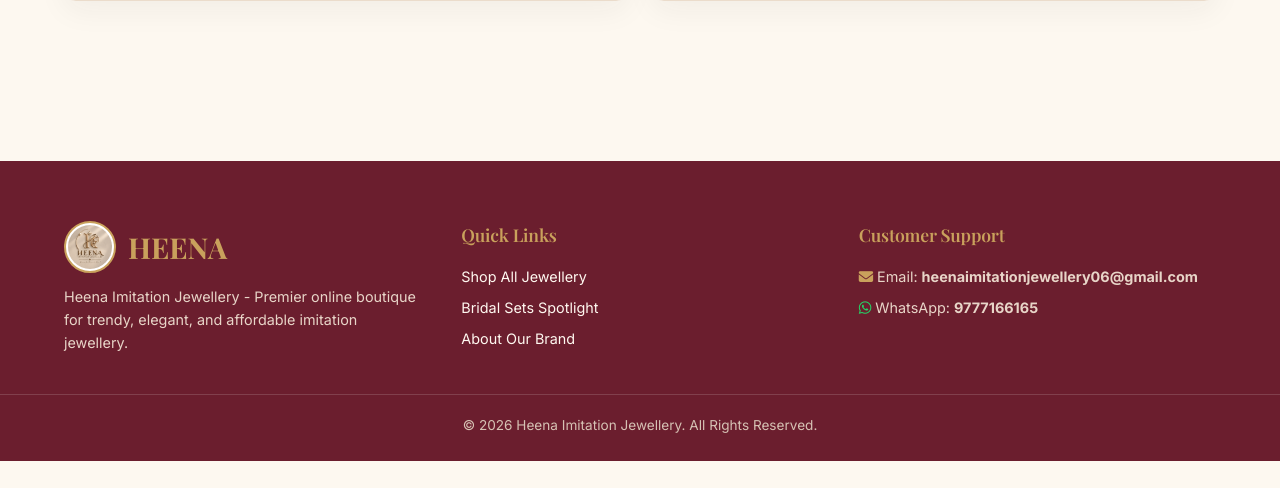
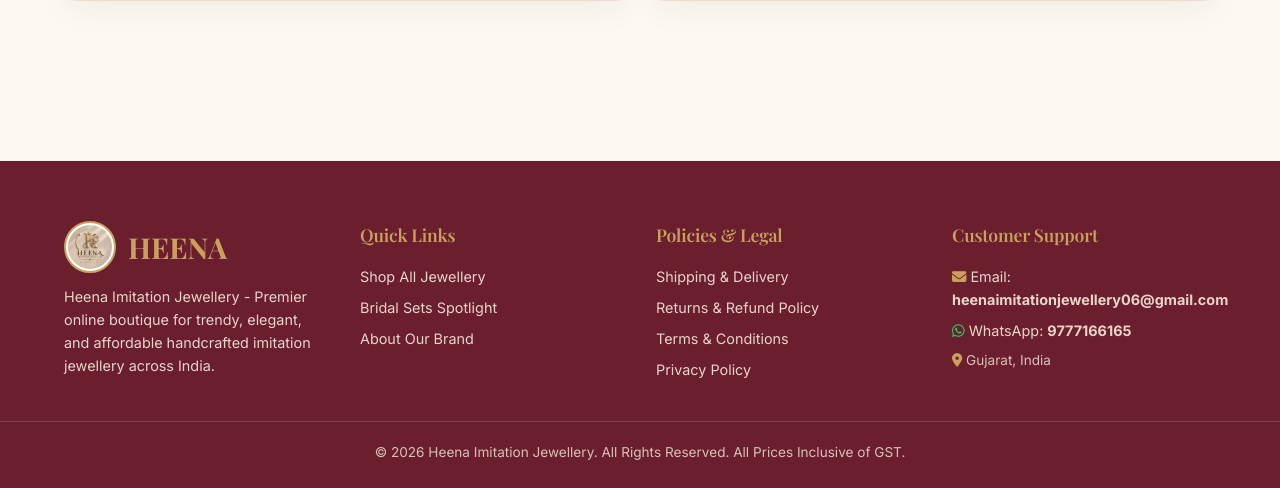
Before and after one commit to heenaimitationjewellery006/heena-imitaion-jewellery, a Flask app: page / in a window 1280 px wide. Shown: the part 2297-2785 px from the top of the page. Before the commit the page ends 2758 px from the top, so only its background shows below. Run offline with Flask 2, Linux system fonts and the light colour scheme; data that the repository does not hold is empty; some libraries are stand-ins or nearby versions; some web fonts are replaced.

Commit message:
Update delivery charge: Rs. 40 below Rs. 500, free above Rs. 500; add Razorpay compliance policies

```diff
--- a/app.py
+++ b/app.py
@@ -1934,9 +1934,10 @@
     customer = data.get('customer', {})
     subtotal = float(data.get('subtotal', 0))
     discount = float(data.get('discount', 0))
-    tax = round((subtotal - discount) * 0.03, 2)
-    shipping = 0 if subtotal >= 999 else 99
-    total = round(subtotal - discount + tax + shipping, 2)
+    net_subtotal = max(0.0, subtotal - discount)
+    tax = 0.0  # Prices inclusive of all taxes
+    shipping = 40.0 if net_subtotal < 500 else 0.0
+    total = round(net_subtotal + tax + shipping, 2)
     payment_method = data.get('payment_method', 'Razorpay / UPI')
     is_cod = 'COD' in payment_method.upper() or 'CASH ON DELIVERY' in payment_method.upper()
     payment_status = 'Pending (COD)' if is_cod else 'Paid'
--- a/static/js/app.js
+++ b/static/js/app.js
@@ -606,7 +606,7 @@
   `).join('');
 
   const subtotal = state.cart.reduce((sum, item) => sum + (item.price * item.qty), 0);
-  const freeShipGap = Math.max(0, 999 - subtotal);
+  const freeShipGap = Math.max(0, 500 - subtotal);
 
   footer.innerHTML = `
     ${freeShipGap > 0 ? `<p style="font-size: 0.8rem; color: var(--brand-maroon); font-weight: 600; text-align: center; margin-bottom: 10px;">Add ₹${freeShipGap} more for FREE Delivery!</p>` : `<p style="font-size: 0.8rem; color: #27AE60; font-weight: 700; text-align: center; margin-bottom: 10px;">🎉 FREE Delivery Unlocked!</p>`}
@@ -707,9 +707,10 @@
 
   const subtotal = state.cart.reduce((sum, item) => sum + (item.price * item.qty), 0);
   const discount = state.activeCoupon ? state.activeCoupon.discount_amount : 0;
-  const tax = roundVal((subtotal - discount) * 0.03);
-  const shipping = subtotal >= 999 ? 0 : 99;
-  const total = roundVal(subtotal - discount + tax + shipping);
+  const netSubtotal = Math.max(0, subtotal - discount);
+  const shipping = netSubtotal < 500 ? 40 : 0;
+  const tax = 0; // Prices inclusive of all taxes
+  const total = roundVal(netSubtotal + tax + shipping);
 
   if (state.user) {
     const emailEl = document.getElementById('chkEmail');
@@ -728,8 +729,8 @@
   totalsContainer.innerHTML = `
     <div style="display: flex; justify-content: space-between; font-size: 0.9rem; margin-bottom: 6px;"><span>Subtotal</span><span>₹${subtotal.toLocaleString('en-IN')}</span></div>
     ${discount > 0 ? `<div style="display: flex; justify-content: space-between; font-size: 0.9rem; color: #27AE60; margin-bottom: 6px;"><span>Coupon Discount</span><span>-₹${discount}</span></div>` : ''}
-    <div style="display: flex; justify-content: space-between; font-size: 0.9rem; margin-bottom: 6px;"><span>GST (3%)</span><span>₹${tax}</span></div>
-    <div style="display: flex; justify-content: space-between; font-size: 0.9rem; margin-bottom: 6px;"><span>Express Shipping</span><span>${shipping === 0 ? 'FREE' : '₹' + shipping}</span></div>
+    <div style="display: flex; justify-content: space-between; font-size: 0.9rem; margin-bottom: 6px;"><span>Delivery Charge</span><span>${shipping === 0 ? '<strong style="color: #27AE60;">FREE</strong>' : '₹' + shipping}</span></div>
+    <div style="display: flex; justify-content: space-between; font-size: 0.85rem; color: #64748B; margin-bottom: 6px;"><span>GST / Taxes</span><span>Included in Price</span></div>
     <div class="cart-total-row" style="display: flex; justify-content: space-between;"><span>Total Payable</span><span>₹${total.toLocaleString('en-IN')}</span></div>
   `;
 }
@@ -745,9 +746,10 @@
 
   const subtotal = state.cart.reduce((sum, item) => sum + (item.price * item.qty), 0);
   const discount = state.activeCoupon ? state.activeCoupon.discount_amount : 0;
-  const tax = roundVal((subtotal - discount) * 0.03);
-  const shipping = subtotal >= 999 ? 0 : 99;
-  const total = roundVal(subtotal - discount + tax + shipping);
+  const netSubtotal = Math.max(0, subtotal - discount);
+  const shipping = netSubtotal < 500 ? 40 : 0;
+  const tax = 0;
+  const total = roundVal(netSubtotal + tax + shipping);
 
   document.getElementById('rzpTotalAmount').textContent = `₹${total.toLocaleString('en-IN')}`;
 
@@ -1430,3 +1432,70 @@
 function roundVal(num) {
   return Math.round((num + Number.EPSILON) * 100) / 100;
 }
+
+function openPolicyModal(type) {
+  const titleEl = document.getElementById('policyModalTitle');
+  const bodyEl = document.getElementById('policyModalBody');
+  if (!titleEl || !bodyEl) return;
+
+  const policies = {
+    shipping: {
+      title: 'Shipping & Delivery Policy',
+      content: `
+        <h4 style="color: var(--brand-maroon); margin-top: 0;">1. Delivery Charges</h4>
+        <p>• <strong>Orders of ₹500 and above:</strong> 100% FREE Express Delivery across India.</p>
+        <p>• <strong>Orders below ₹500:</strong> A standard delivery charge of ₹40 applies per order.</p>
+
+        <h4 style="color: var(--brand-maroon); margin-top: 16px;">2. Dispatch & Delivery Timelines</h4>
+        <p>All handcrafted jewellery orders are packaged securely with bubble protection and dispatched within <strong>24 to 48 business hours</strong>. Delivery typically takes <strong>3 to 7 business days</strong> depending on your destination city/state across India.</p>
+
+        <h4 style="color: var(--brand-maroon); margin-top: 16px;">3. Order Tracking</h4>
+        <p>Once your order is handed over to our courier partner (Delhivery / Blue Dart / India Post), you will receive automated shipping and tracking updates via email and WhatsApp.</p>
+      `
+    },
+    refund: {
+      title: 'Returns & Refund Policy',
+      content: `
+        <h4 style="color: var(--brand-maroon); margin-top: 0;">1. 7-Day Hassle-Free Replacement / Return</h4>
+        <p>At Heena Imitation Jewellery, customer satisfaction is our prime commitment. If you receive an item that is defective, transit-damaged, or incorrect, you can request a return or replacement within <strong>7 days</strong> of delivery.</p>
+
+        <h4 style="color: var(--brand-maroon); margin-top: 16px;">2. Reporting Damaged Items</h4>
+        <p>Please share a brief unboxing video or photographs of the damaged product with your Order ID via WhatsApp at <strong>+91 9777166165</strong> or email us at <strong>heenaimitationjewellery06@gmail.com</strong>.</p>
+
+        <h4 style="color: var(--brand-maroon); margin-top: 16px;">3. Refund Process & Timelines</h4>
+        <p>Once your return is inspected and approved, refunds are credited back to the original payment source (Bank / UPI / Card) within <strong>3 to 5 business days</strong>. For COD orders, refund is issued directly via UPI/Bank transfer.</p>
+      `
+    },
+    terms: {
+      title: 'Terms & Conditions',
+      content: `
+        <h4 style="color: var(--brand-maroon); margin-top: 0;">1. Introduction & Ownership</h4>
+        <p>Welcome to Heena Imitation Jewellery. By browsing our website and placing orders, you agree to comply with our terms and conditions.</p>
+
+        <h4 style="color: var(--brand-maroon); margin-top: 16px;">2. Pricing & Product Descriptions</h4>
+        <p>All prices are listed in Indian Rupees (INR) and are inclusive of all applicable taxes. We strive to provide accurate photographs of handcrafted imitation jewellery; subtle color tone variations may occur due to photographic lighting.</p>
+
+        <h4 style="color: var(--brand-maroon); margin-top: 16px;">3. Secure Orders & Payments</h4>
+        <p>Payments on our store are secured via 256-bit SSL encryption. We reserve the right to cancel orders in unforeseen circumstances such as stock discrepancies or inaccurate shipping addresses, with immediate full refund.</p>
+      `
+    },
+    privacy: {
+      title: 'Privacy Policy',
+      content: `
+        <h4 style="color: var(--brand-maroon); margin-top: 0;">1. Customer Data Protection</h4>
+        <p>Heena Imitation Jewellery respects your privacy. We only collect essential customer information (Name, Email, Delivery Address, Phone Number) strictly necessary for order delivery and customer support.</p>
+
+        <h4 style="color: var(--brand-maroon); margin-top: 16px;">2. Non-Disclosure & Security</h4>
+        <p>We do not sell, rent, or trade your personal information to any third parties. All sensitive transaction data is encrypted and handled securely through RBI-compliant payment processing partners.</p>
+
+        <h4 style="color: var(--brand-maroon); margin-top: 16px;">3. Contact Support</h4>
+        <p>If you have any questions about your data, feel free to contact us at <strong>heenaimitationjewellery06@gmail.com</strong>.</p>
+      `
+    }
+  };
+
+  const selected = policies[type] || policies.shipping;
+  titleEl.textContent = selected.title;
+  bodyEl.innerHTML = selected.content;
+  openModal('policyModal');
+}
--- a/templates/index.html
+++ b/templates/index.html
@@ -19,7 +19,7 @@
 
   <!-- Announcement Top Bar -->
   <div class="announcement-bar">
-    <span>✨ FESTIVE SALE: Flat 10% OFF with Code <strong>HEENA10</strong> | Free Express Shipping on Orders Above ₹999 | Customer Support WhatsApp: <strong>9777166165</strong> ✨</span>
+    <span>✨ FESTIVE SALE: Flat 10% OFF with Code <strong>HEENA10</strong> | Free Delivery on Orders Above ₹500 (₹40 below ₹500) | WhatsApp: <strong>9777166165</strong> ✨</span>
   </div>
 
   <!-- Main Header & Navigation -->
@@ -523,6 +523,22 @@
     </div>
   </div>
 
+  <!-- POLICY MODAL (Mandatory for Razorpay Live Compliance) -->
+  <div class="modal-backdrop" id="policyModal">
+    <div style="background: #ffffff; border-radius: 12px; max-width: 650px; width: 92%; max-height: 85vh; overflow-y: auto; padding: 28px; box-shadow: 0 10px 30px rgba(0,0,0,0.25); position: relative; border: 1px solid var(--accent-gold);">
+      <div style="display: flex; justify-content: space-between; align-items: center; border-bottom: 2px solid var(--border-color); padding-bottom: 12px; margin-bottom: 18px;">
+        <h3 id="policyModalTitle" style="color: var(--brand-maroon); font-family: var(--font-heading); font-size: 1.4rem; margin: 0;">Policy</h3>
+        <button onclick="closeModal('policyModal')" style="background: none; border: none; font-size: 1.4rem; cursor: pointer; color: #888;">&times;</button>
+      </div>
+      <div id="policyModalBody" style="font-size: 0.95rem; line-height: 1.7; color: #333;">
+        <!-- Populated dynamically via openPolicyModal(type) -->
+      </div>
+      <div style="text-align: right; margin-top: 24px; border-top: 1px solid #eee; padding-top: 14px;">
+        <button class="btn-gold" onclick="closeModal('policyModal')" style="padding: 8px 24px;">Close</button>
+      </div>
+    </div>
+  </div>
+
   <!-- Floating WhatsApp Widget -->
   <a href="https://wa.me/919777166165?text=Hello%20Heena%20Imitation%20Jewellery,%20I%20have%20an%20inquiry." target="_blank" class="floating-whatsapp" title="Chat on WhatsApp (9777166165)">
     <i class="fa-brands fa-whatsapp"></i>
@@ -534,30 +550,40 @@
 
   <!-- Footer -->
   <footer style="background-color: var(--brand-maroon); color: #FFF8F0; padding: 60px 0 24px 0; margin-top: 80px;">
-    <div class="container" style="display: grid; grid-template-columns: repeat(auto-fit, minmax(220px, 1fr)); gap: 40px; margin-bottom: 40px;">
+    <div class="container" style="display: grid; grid-template-columns: repeat(auto-fit, minmax(200px, 1fr)); gap: 32px; margin-bottom: 40px;">
       <div>
         <div style="display: flex; align-items: center; gap: 12px; margin-bottom: 12px;">
           <img src="/static/images/logo.png" alt="Heena Logo" style="height: 52px; width: 52px; border-radius: 50%; object-fit: cover; border: 2px solid var(--accent-gold); background: #FFF; padding: 2px;">
           <div style="font-family: var(--font-heading); font-size: 1.8rem; font-weight: 700; color: var(--accent-gold);">HEENA</div>
         </div>
-        <p style="font-size: 0.9rem; color: #E8D5C8; line-height: 1.6;">Heena Imitation Jewellery - Premier online boutique for trendy, elegant, and affordable imitation jewellery.</p>
+        <p style="font-size: 0.9rem; color: #E8D5C8; line-height: 1.6;">Heena Imitation Jewellery - Premier online boutique for trendy, elegant, and affordable handcrafted imitation jewellery across India.</p>
       </div>
       <div>
         <h4 style="font-size: 1.1rem; color: var(--accent-gold); margin-bottom: 16px;">Quick Links</h4>
         <ul style="list-style: none; display: flex; flex-direction: column; gap: 8px; font-size: 0.9rem;">
-          <li><a href="#" onclick="showPage('shop-view')">Shop All Jewellery</a></li>
-          <li><a href="#" onclick="filterByCategory('Bridal Sets')">Bridal Sets Spotlight</a></li>
-          <li><a href="#" onclick="showPage('about-view')">About Our Brand</a></li>
+          <li><a href="#" onclick="showPage('shop-view')" style="color: #E8D5C8; text-decoration: none;">Shop All Jewellery</a></li>
+          <li><a href="#" onclick="filterByCategory('Bridal Sets')" style="color: #E8D5C8; text-decoration: none;">Bridal Sets Spotlight</a></li>
+          <li><a href="#" onclick="showPage('about-view')" style="color: #E8D5C8; text-decoration: none;">About Our Brand</a></li>
+        </ul>
+      </div>
+      <div>
+        <h4 style="font-size: 1.1rem; color: var(--accent-gold); margin-bottom: 16px;">Policies & Legal</h4>
+        <ul style="list-style: none; display: flex; flex-direction: column; gap: 8px; font-size: 0.9rem;">
+          <li><a href="javascript:void(0)" onclick="openPolicyModal('shipping')" style="color: #E8D5C8; text-decoration: none;">Shipping & Delivery</a></li>
+          <li><a href="javascript:void(0)" onclick="openPolicyModal('refund')" style="color: #E8D5C8; text-decoration: none;">Returns & Refund Policy</a></li>
+          <li><a href="javascript:void(0)" onclick="openPolicyModal('terms')" style="color: #E8D5C8; text-decoration: none;">Terms & Conditions</a></li>
+          <li><a href="javascript:void(0)" onclick="openPolicyModal('privacy')" style="color: #E8D5C8; text-decoration: none;">Privacy Policy</a></li>
         </ul>
       </div>
       <div>
         <h4 style="font-size: 1.1rem; color: var(--accent-gold); margin-bottom: 16px;">Customer Support</h4>
         <p style="font-size: 0.9rem; color: #E8D5C8; margin-bottom: 8px;"><i class="fa-solid fa-envelope" style="color: var(--accent-gold);"></i> Email: <strong>heenaimitationjewellery06@gmail.com</strong></p>
         <p style="font-size: 0.9rem; color: #E8D5C8;"><i class="fa-brands fa-whatsapp" style="color: #25D366;"></i> WhatsApp: <strong>9777166165</strong></p>
+        <p style="font-size: 0.85rem; color: #D6C2B4; margin-top: 8px;"><i class="fa-solid fa-location-dot" style="color: var(--accent-gold);"></i> Gujarat, India</p>
       </div>
     </div>
     <div style="border-top: 1px solid rgba(255,255,255,0.15); padding-top: 20px; text-align: center; font-size: 0.85rem; color: #D6C2B4;">
-      © 2026 Heena Imitation Jewellery. All Rights Reserved.
+      © 2026 Heena Imitation Jewellery. All Rights Reserved. All Prices Inclusive of GST.
     </div>
   </footer>
 
```
